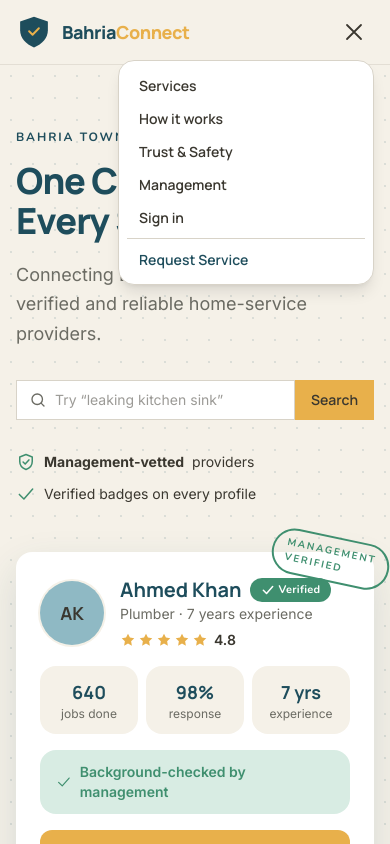
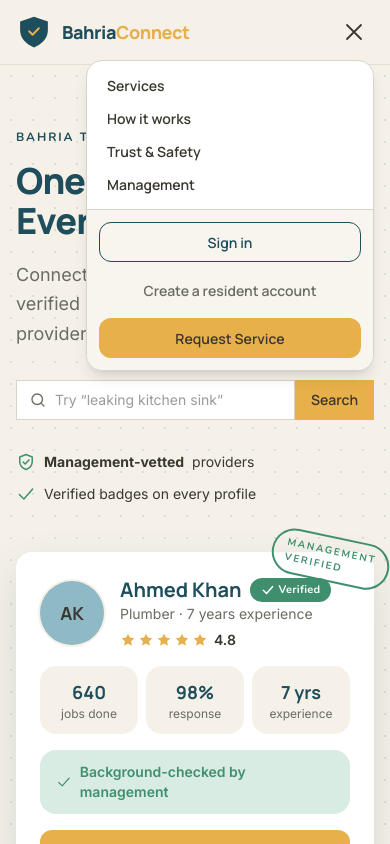
Before and after one commit to zahramujahid1347-collab/BahriaConnect, a Next.js app: page / in a window 390 px wide. Both pictures are taken after a click on the button "Open menu". Shown: the top 844 px of the page. Built offline with nearby package versions, Linux system fonts and the light colour scheme.

Commit message:
Add complete navigation items to mobile menu

```diff
--- a/components/navbar.tsx
+++ b/components/navbar.tsx
@@ -87,10 +87,11 @@
                 onClick={() => setOpen(false)}
                 aria-hidden="true"
               />
-              <ul
+              <div
                 id="mobile-nav"
-                className="menu absolute right-0 top-full z-50 mt-2 w-64 rounded-box border border-fog bg-white p-2 shadow-lg"
+                className="absolute right-0 top-full z-50 mt-2 w-72 overflow-hidden rounded-box border border-fog bg-white shadow-lg"
               >
+                <ul className="menu w-full p-2">
                   {navLinks.map((l) => (
                     <li key={l.href}>
                       <Link
@@ -111,25 +112,32 @@
                       Management
                     </Link>
                   </li>
-                <li>
+                </ul>
+
+                <div className="space-y-2 border-t border-fog bg-cream/70 p-3">
                   <Link
                     href="/login"
                     onClick={() => setOpen(false)}
-                    className="font-display font-semibold"
+                    className="btn btn-outline w-full border-ink font-display font-semibold text-ink hover:border-ink hover:bg-ink-tint"
                   >
                     Sign in
                   </Link>
-                </li>
-                <li className="mt-1 border-t border-fog pt-1">
+                  <Link
+                    href="/register"
+                    onClick={() => setOpen(false)}
+                    className="btn btn-ghost w-full font-display font-semibold text-slate-gray"
+                  >
+                    Create a resident account
+                  </Link>
                   <Link
                     href="/services"
                     onClick={() => setOpen(false)}
-                    className="font-display font-semibold text-ink"
+                    className="btn w-full border-0 bg-amber font-display font-semibold text-warning-content hover:bg-amber/90"
                   >
                     Request Service
                   </Link>
-                </li>
-              </ul>
+                </div>
+              </div>
             </>
           )}
         </div>
```
Lines whose indentation alone changed are shown as unchanged.
